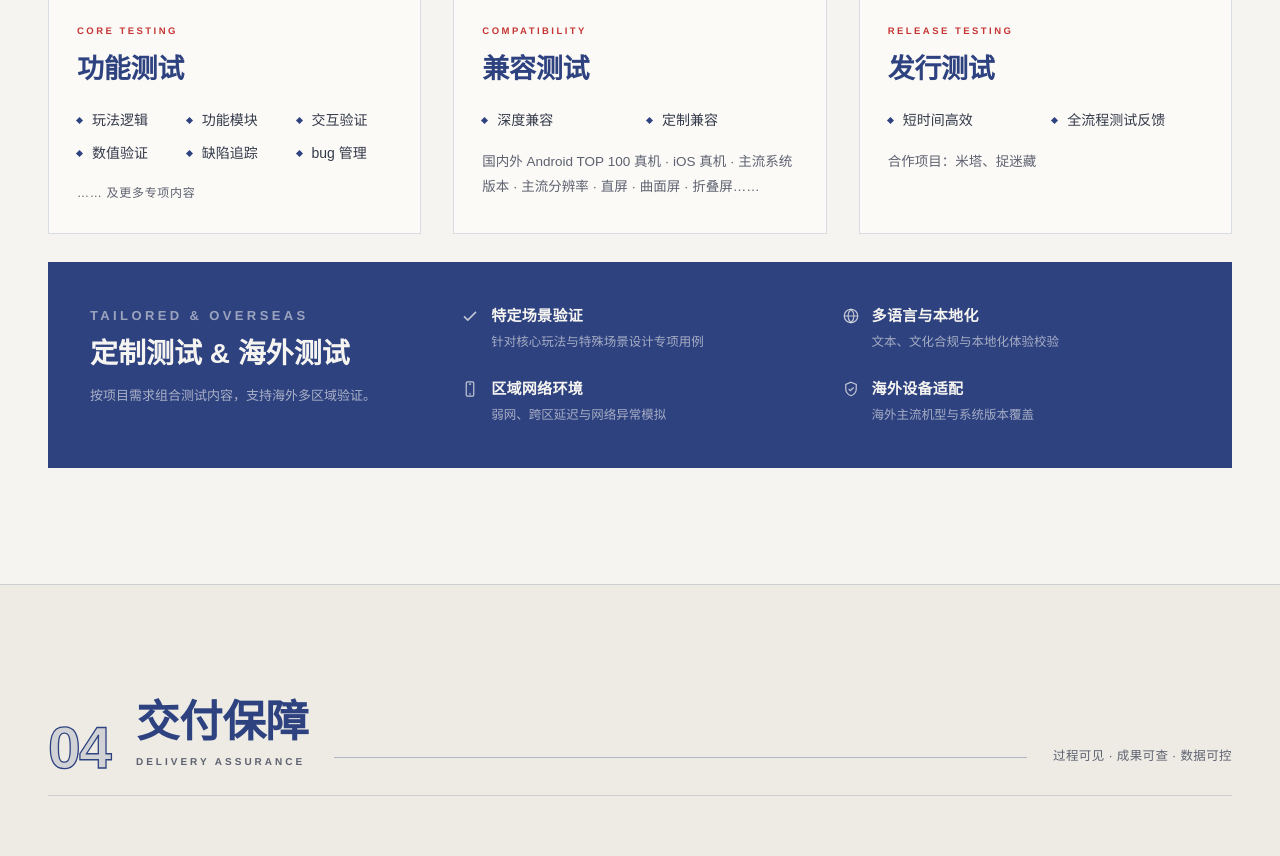
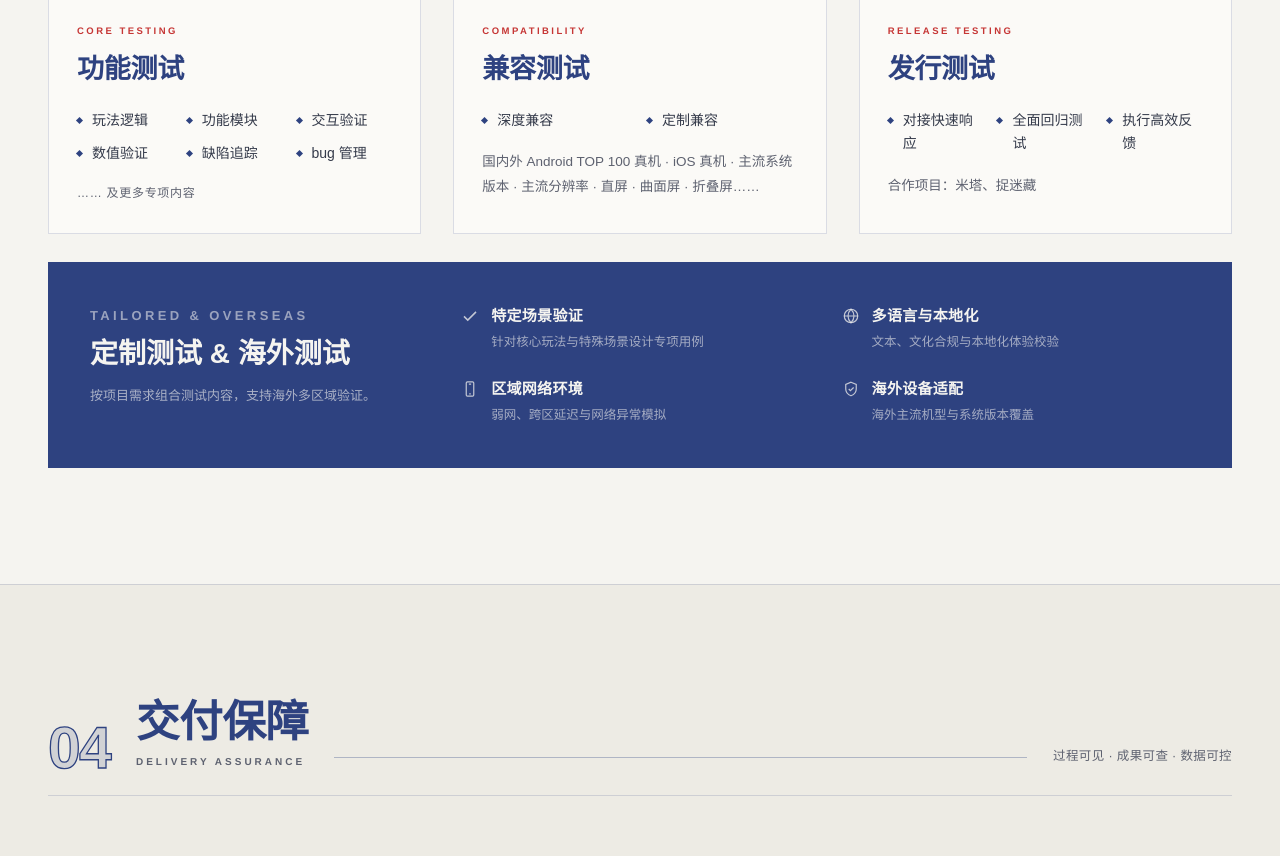
Before and after one commit to zhizhuer9110/game-qa-site, a plain HTML site: page index.html in a window 1280 px wide. Shown: the part 3208-4064 px from the top of the page. Drawn offline with Linux system fonts and the light colour scheme.

Commit message:
发行测试服务项改为对接响应、全面回归、高效反馈

```diff
--- a/index.html
+++ b/index.html
@@ -320,8 +320,8 @@
           <div class="svc-body">
             <p class="svc-kicker">RELEASE TESTING</p>
             <h3>发行测试</h3>
-            <ul class="svc-list svc-list-wide">
-              <li>短时间高效</li><li>全流程测试反馈</li>
+            <ul class="svc-list">
+              <li>对接快速响应</li><li>全面回归测试</li><li>执行高效反馈</li>
             </ul>
             <p class="svc-desc">合作项目：米塔、捉迷藏</p>
           </div>
```
